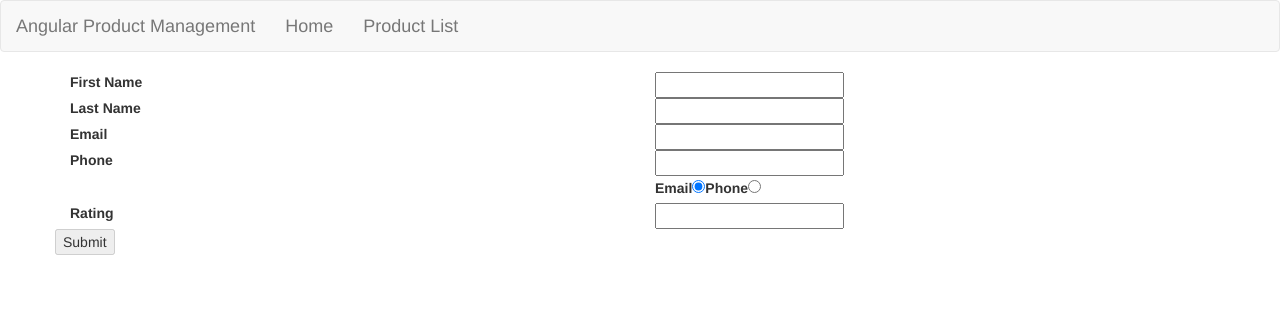
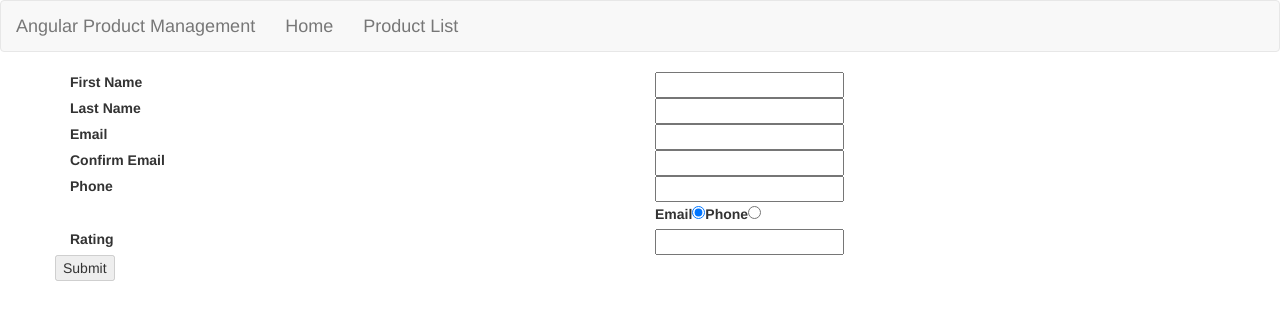
Before and after one commit to senmadukkamoottil/angular_projects, an Angular app: page /customer in a window 1280 px wide. Shown: the top 320 px of the page. Built offline with nearby package versions, Linux system fonts and the light colour scheme.

Commit message:
Crossfield validation with custom valid function

```diff
--- a/src/app/customer/customer.component.html
+++ b/src/app/customer/customer.component.html
@@ -17,18 +17,29 @@
       <input formControlName="lastName" required type="text" value="" id="lastName">
     </div>
   </div>
-  <div class="row">
-    <div class="col-md-6">
-      <label for="email" [ngClass]="{'has-error':(customerForm.get('email').touched
-                          &&customerForm.get('email').invalid)}">Email</label>
+  <div formGroupName="emailGroup" [ngClass]="{'has-error':customerForm.get('emailGroup').errors}">
+    <div class="row">
+      <div class="col-md-6">
+        <label for="email" [ngClass]="{'has-error':(customerForm.get('emailGroup.email').touched
+                          &&customerForm.get('emailGroup.email').invalid)}">Email</label>
+      </div>
+      <div class="col-md-6">
+        <input formControlName="email" type="text" value="" id="email">
+      </div>
     </div>
-    <div class="col-md-6">
-      <input formControlName="email" type="text" value="" id="email">
+    <div class="row">
+      <div class="col-md-6">
+        <label [ngClass]="{'has-error':(customerForm.get('emailGroup.confirmEmail').touched
+                            && customerForm.get('emailGroup.confirmEmail').invalid)}" for="confirmEmail">Confirm Email</label>
+      </div>
+      <div class="col-md-6">
+        <input formControlName="confirmEmail" type="text" value="" id="confirmEmail">
+      </div>
     </div>
   </div>
   <div class="row">
     <div class="col-md-6">
-        <label for="email" [ngClass]="{'has-error':(customerForm.get('phone').touched
+      <label for="phone" [ngClass]="{'has-error':(customerForm.get('phone').touched
         &&customerForm.get('phone').invalid)}">Phone</label>
     </div>
     <div class="col-md-6">
@@ -40,14 +51,13 @@
     <div class="col-md-6">
       <label>Email</label>
       <input type="radio" value="email" formControlName="sendVia" (click)="changeViaValidation('email')">
-      <label >Phone</label>
+      <label>Phone</label>
       <input type="radio" value="phone" formControlName="sendVia" (click)="changeViaValidation('phone')">
     </div>
   </div>
   <div class="row">
     <div class="col-md-6">
-        <label
-        [ngClass] = "{'has-error':customerForm.get('rating').errors
+      <label [ngClass]="{'has-error':customerForm.get('rating').errors
                        && customerForm.get('rating').touched}">Rating</label>
     </div>
     <div class="col-md-6">
--- a/src/app/customer/customer.component.ts
+++ b/src/app/customer/customer.component.ts
@@ -9,6 +9,17 @@ function ratingValiation(c: AbstractControl): {[key: string]: boolean}| null {
     return {rating: true};
   } else {
     return null;
+  }
+}
+
+/* Custom function to match emails */
+function emailMatcher(c: AbstractControl) {
+  const emailControl = c.get('email');
+  const confirmEmailControl = c.get('confirmEmail');
+  if (emailControl.value === confirmEmailControl.value) {
+    return null;
+  } else {
+    return { 'emailMatcher': true };
   }
 }
 
@@ -41,7 +52,10 @@ export class CustomerComponent implements OnInit {
     this.customerForm = this.fb.group({
       firstName: ['', [Validators.required, Validators.minLength(3)]],
       lastName: { value: '', disabled: false },
-      email: ['', [Validators.pattern('[a-z0-9._]+@[a-z0-9-.]+'), Validators.minLength(3)]],
+      emailGroup: this.fb.group({
+        email: ['', [Validators.pattern('[a-z0-9._]+@[a-z0-9-.]+'), Validators.minLength(3)]],
+        confirmEmail: ['', [Validators.required, Validators.minLength(3)]]
+      }, { validator: emailMatcher }),
       phone: '',
       sendVia: 'email',
       rating: ['', [ratingValiation]]
@@ -54,7 +68,7 @@ export class CustomerComponent implements OnInit {
 
   changeViaValidation(viaVal: string): void {
     const phoneControlField = this.customerForm.get('phone');
-    const emailControlField = this.customerForm.get('email');
+    const emailControlField = this.customerForm.get('emailGroup.email');
     if (viaVal === 'email') {
       emailControlField.setValidators([Validators.required, Validators.minLength(3)]);
       phoneControlField.clearValidators();
```
